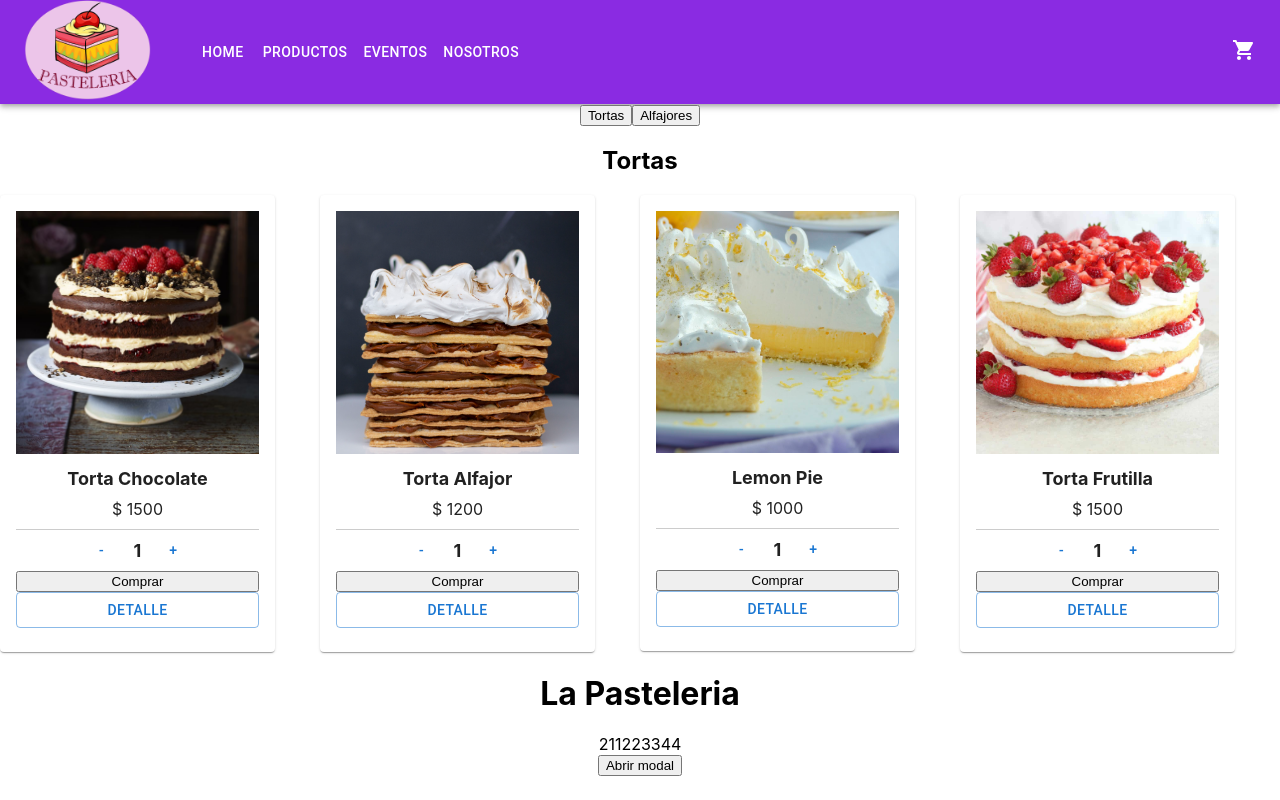
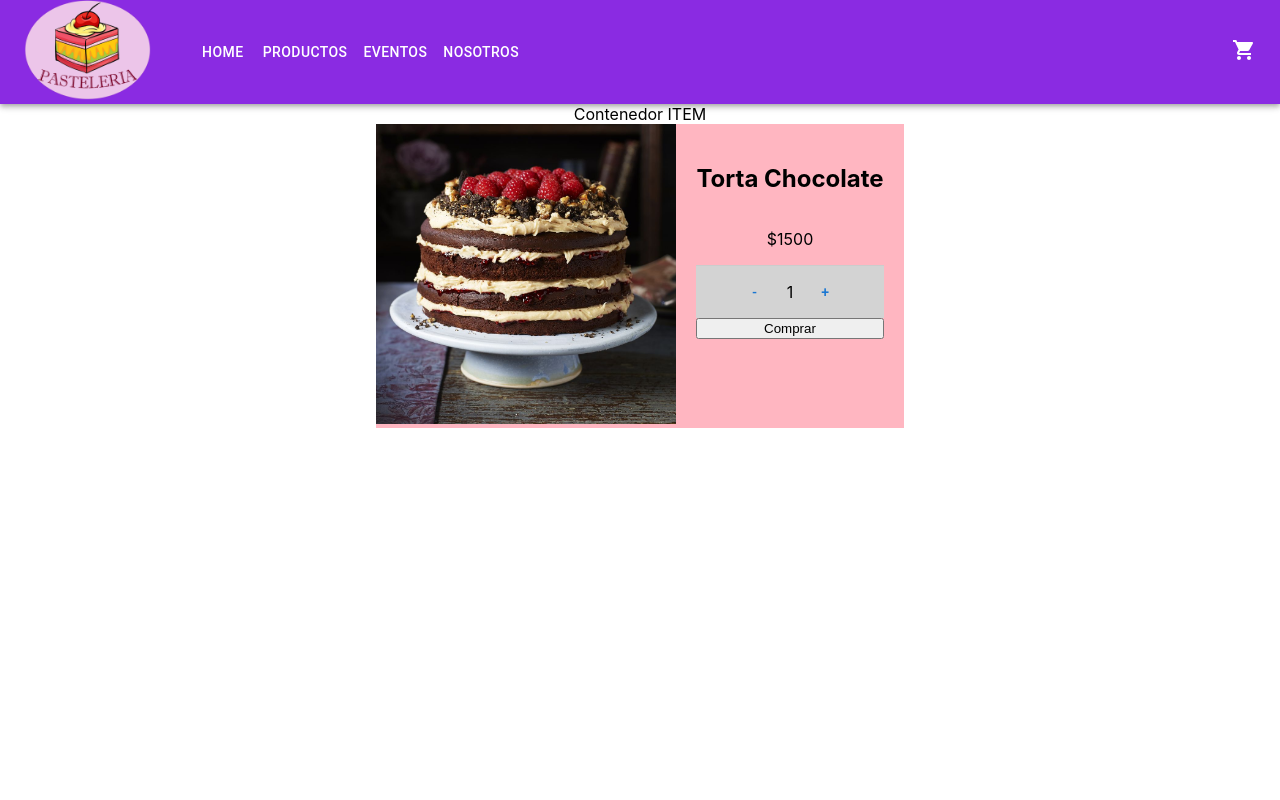
Before and after one commit to emarizcurrena/app-la-pasteleria-react, a React (Create React App) app: page / in a window 1280 px wide. Built offline with nearby package versions, Linux system fonts and the light colour scheme.

Commit message:
agregado de detalle producto

```diff
--- a/src/App.js
+++ b/src/App.js
@@ -1,9 +1,9 @@
 import './App.css';
 import NavBar from './Components/Navbar/NavBar';
-import ItemListContainer from './Components/ItemListContainer';
 import Modal from './Components/Modal/Modal'
 import { useState } from 'react';
 import CardListContainer from './Components/CardListContainer/CardListContainer'
+import ItemDetailContainer from './Components/ItemDetailContainer/ItemDetailContainer';
 
 function App() {
   const [open, setOpen] = useState(false)
@@ -16,10 +16,27 @@ function App() {
     setTipoProducto(type);
   }
 
+  // useEffect(() => {
+  //   fetch('https://jsonplaceholder.typicode.com/users', {
+  //     headers: {
+  //       'Access-Control-Allow-Origin': '*',
+  //       token,
+  //       'Content-Type': 'application/json'
+  //     }
+  //   })
+  //     .then((response) => {
+  //       return response.json();
+  //     })
+  //     .then((res) => {
+  //       console.log('Respuesta: ', res)
+  //     })
+  // }, [])
+
   return (
     <div className="App">
       <NavBar />
-      <button onClick={() => { onTypeChange("Tortas") }}>Tortas</button>
+      <ItemDetailContainer />
+      {/* <button onClick={() => { onTypeChange("Tortas") }}>Tortas</button>
       <button onClick={() => { onTypeChange("Alfajores") }}>Alfajores</button>
       <div className='general-container'>
         <CardListContainer type={tipoProducto} />
@@ -34,7 +51,7 @@ function App() {
           <input type={'text'} placeholder={'apellido'} />
           <button>Enviar</button>
         </form>
-      </Modal>
+      </Modal> */}
     </div>
   );
 }
--- a/src/Components/ItemCount/ItemCount.css
+++ b/src/Components/ItemCount/ItemCount.css
@@ -4,4 +4,5 @@
     justify-content: center;
     border-top: 1px solid #ccc;
     border-bottom: 10px;
+    background-color: lightgray;
 }
--- /dev/null
+++ b/src/Components/ItemDetail/ItemDetail.css
@@ -0,0 +1,17 @@
+.detail {
+    max-width: fit-content;
+    background-color: lightpink;
+    display: flex;
+    flex-direction: row;
+    margin: auto;
+}
+
+div img {
+    max-width: 300px;
+}
+
+.detailText {
+    display: flex;
+    flex-direction: column;
+    margin: 20px;
+}
--- /dev/null
+++ b/src/Components/ItemDetail/ItemDetail.js
@@ -0,0 +1,21 @@
+import ItemCount from '../ItemCount/ItemCount';
+import './ItemDetail.css';
+
+const ItemDetail = ({ data }) => {
+    const { title, price, image, stock } = data;
+    console.log("Data desde ItemDetail: ", data)
+    return (
+        <div className='detail'>
+            <div>
+                <img src={data.image} alt={"producto"} />
+            </div>
+            <div className='detailText'>
+                <h2>{data.title}</h2>
+                <p>${data.price}</p>
+                <ItemCount stock={data.stock} />
+            </div>
+        </div>
+    )
+}
+
+export default ItemDetail
--- /dev/null
+++ b/src/Components/ItemDetailContainer/ItemDetailContainer.js
@@ -0,0 +1,33 @@
+import { useEffect, useState } from "react"
+import ItemDetail from "../ItemDetail/ItemDetail"
+import { producto1 } from '../../utils/mockProducts'
+import './ItemDetailContainer.css';
+
+const ItemDetailContainer = () => {
+
+    const [product, setProduct] = useState({})
+    const getItem = () => {
+        return new Promise((resolve, reject) => {
+            setTimeout(() => {
+                resolve(producto1)
+            }, 2000)
+        })
+    }
+
+    useEffect(() => {
+        getItem()
+            .then((res) => {
+                console.log("Respuesta GetItem: ", res)
+                setProduct(res)
+            })
+    }, [])
+
+    return (
+        <>
+            <div>Contenedor ITEM</div>
+            <ItemDetail data={product} />
+        </>
+    )
+}
+
+export default ItemDetailContainer
--- a/src/utils/mockProducts.js
+++ b/src/utils/mockProducts.js
@@ -67,3 +67,13 @@ export const alfajores = [
         id: 14,
     },
 ]
+
+export const producto1 =
+{
+    title: "Torta Chocolate",
+    price: 1500,
+    image: "torta_choco.jpg",
+    description: '',
+    stock: 20,
+    id: 1,
+}
```
Also changed, not shown: src/Components/ItemDetailContainer/ItemDetailContainer.css (added).
